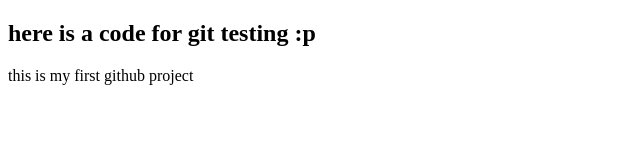
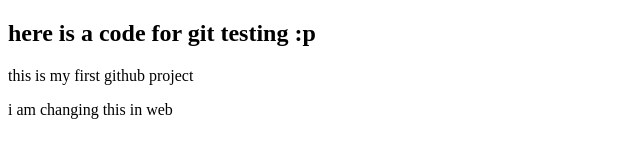
Before and after one commit to Shariar-Hasan/my-first-website, a plain HTML site: page index.html in a window 1280 px wide. Shown: the whole page, without its empty margins (0-640 px from the left). Drawn offline with Linux system fonts and the light colour scheme.

Commit message:
another line added

```diff
--- a/index.html
+++ b/index.html
@@ -8,5 +8,6 @@
 <body>
     <h2>here is a code for git testing :p</h2>
     <p>this is my first github project</p>
+    <p> i am changing this in web </p>
 </body>
 </html>
```
